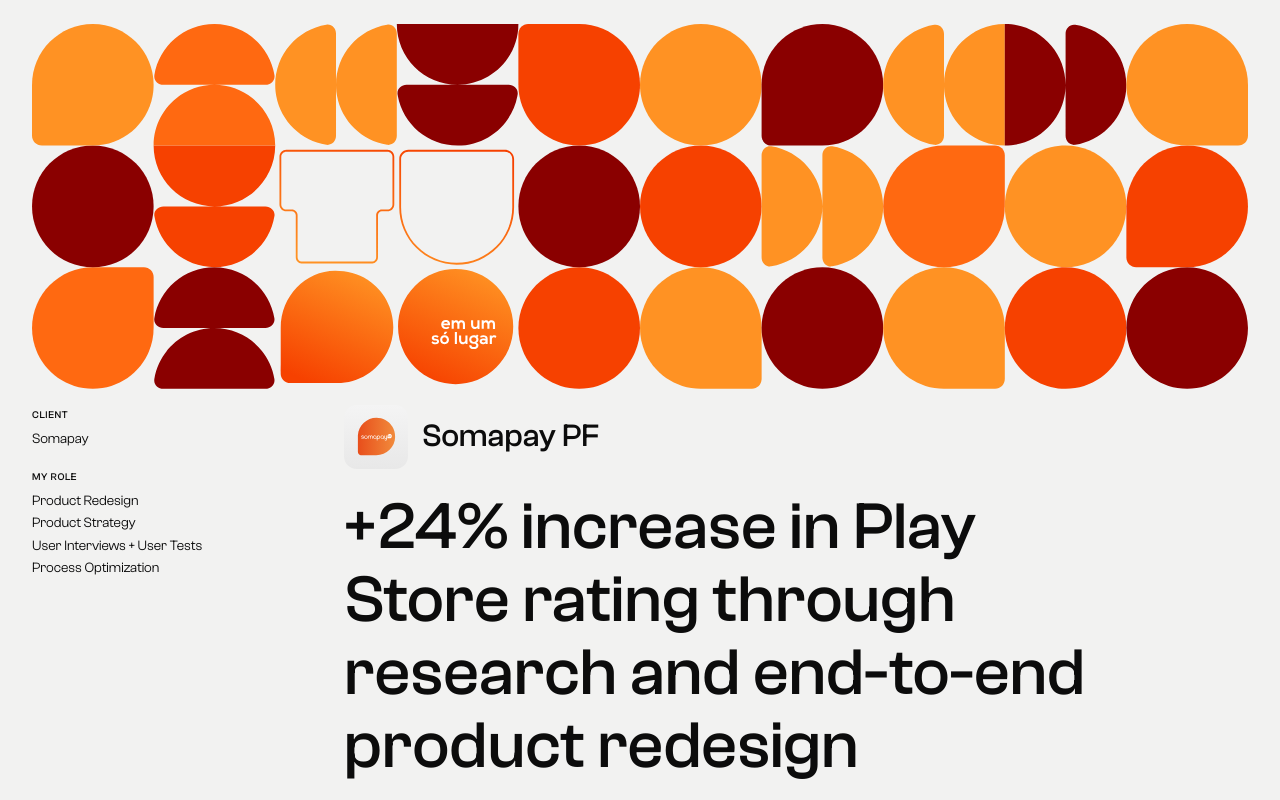
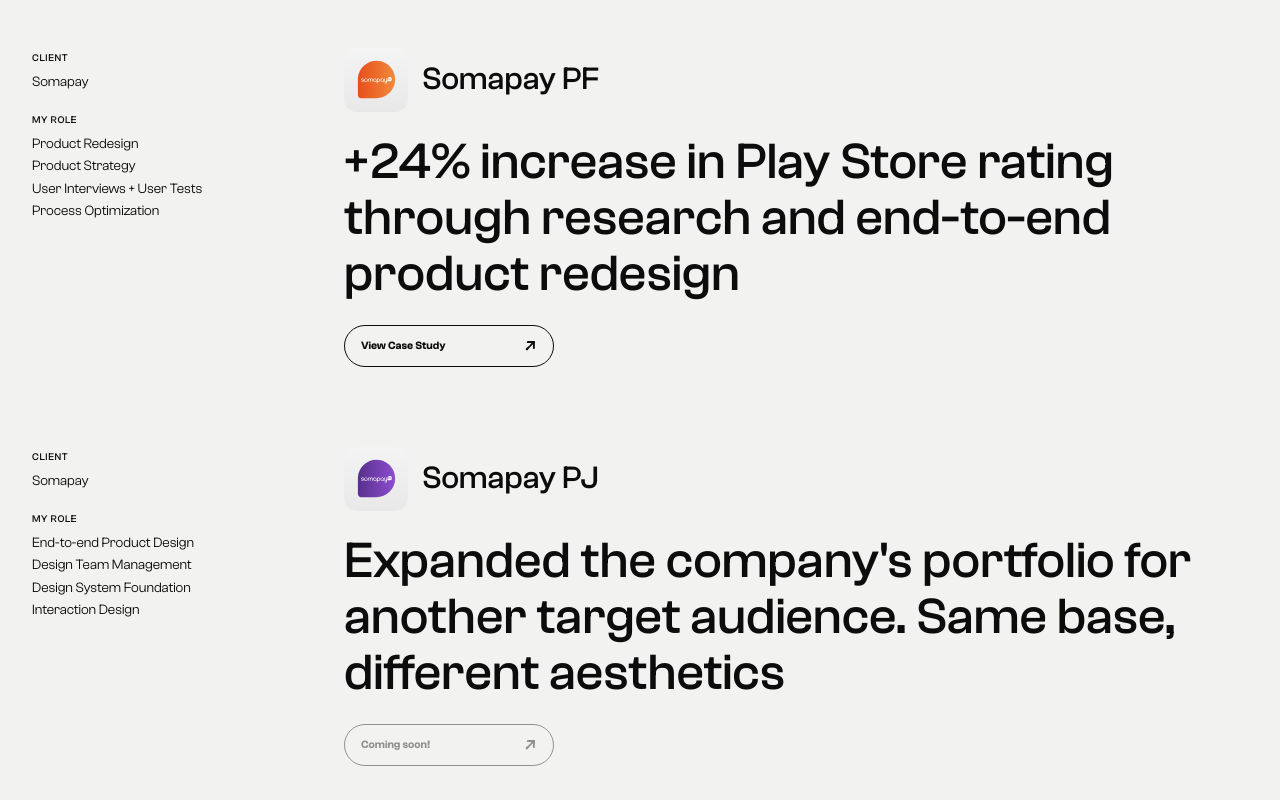
Before and after one commit to arielcavalcante/ariel-portfolio-react, a React (Vite) app: page / in a window 1280 px wide. Shown: the part 920-1720 px from the top of the page. Built offline with nearby package versions, Linux system fonts and the light colour scheme.

Commit message:
Adds small fixes and adjustments

```diff
--- a/src/components/ProjectCard.tsx
+++ b/src/components/ProjectCard.tsx
@@ -49,10 +49,13 @@
                     {project.available ? (
                         <a className="case-link" href={project.href}>
                             <span>{project.cta}</span>
-                            <span aria-hidden="true">↗</span>
+                            <span className="case-link__icon" aria-hidden="true" />
                         </a>
                     ) : (
-                        <span className="coming-soon">{project.cta}</span>
+                        <span className="coming-soon" aria-disabled="true">
+                            <span>{project.cta}</span>
+                            <span className="case-link__icon" aria-hidden="true" />
+                        </span>
                     )}
                 </div>
             </div>
--- a/src/content.ts
+++ b/src/content.ts
@@ -60,7 +60,7 @@
 						'User Interviews + User Tests',
 						'Process Optimization',
 					],
-					cta: 'VIEW CASE STUDY',
+					cta: 'View Case Study',
 					href: '/somapay-pf',
 					art: '/assets/somapay-pf-art.svg',
 					icon: '/assets/somapay-pf-icon.svg',
@@ -181,7 +181,7 @@
 						'Entrevistas + Testes com Usuários',
 						'Otimização de Processos',
 					],
-					cta: 'VER ESTUDO DE CASO',
+					cta: 'Ver estudo de caso',
 					href: '/somapay-pf',
 					art: '/assets/somapay-pf-art.svg',
 					icon: '/assets/somapay-pf-icon.svg',
--- a/src/pages/HomePage.tsx
+++ b/src/pages/HomePage.tsx
@@ -69,6 +69,10 @@
 			page.style.setProperty(
 				'--header-background-color',
 				overResume ? 'var(--navy)' : 'var(--paper)',
+			);
+			page.style.setProperty(
+				'--header-nav-color',
+				overResume ? 'var(--yellow)' : 'var(--ink)',
 			);
 		};
 
--- a/src/pages/SomapayPage.tsx
+++ b/src/pages/SomapayPage.tsx
@@ -1356,6 +1356,12 @@
 					? 'var(--sp-blue)'
 					: 'var(--sp-black)',
 			);
+			pageElement.style.setProperty(
+				'--language-switch-on-color',
+				styles.background === 'var(--sp-gold)'
+					? 'var(--sp-navy)'
+					: 'var(--gold)',
+			);
 		};
 
 		const queueHeaderUpdate = () => {
--- a/src/styles.css
+++ b/src/styles.css
@@ -468,7 +468,7 @@
 	background: var(--paper);
 }
 .language-switch.active > .language-switch__track {
-	background: var(--gold);
+	background: var(--language-switch-on-color, var(--gold));
 }
 
 .page-shell:not(.home-page)
@@ -530,7 +530,7 @@
 	flex-direction: column;
 	justify-content: space-evenly;
 	gap: 40px;
-	padding: 104px 32px 32px 32px;
+	padding: 128px 32px 32px;
 	background: var(--paper);
 	color: var(--brand-blue);
 }
@@ -538,6 +538,7 @@
 .home-page {
 	--header-text-color: var(--brand-blue);
 	--header-background-color: var(--paper);
+	--header-nav-color: var(--ink);
 }
 
 .home-page .site-header {
@@ -571,6 +572,7 @@
 	padding-inline: 4px;
 	font-size: 14px;
 	font-weight: 500;
+	color: var(--ink);
 }
 
 .availability__dot {
@@ -578,6 +580,7 @@
 	height: 8px;
 	border-radius: 50%;
 	background: var(--brand-blue);
+	color: var(--brand-blue);
 	box-shadow: 0 0 0 5px color-mix(in srgb, currentColor 12%, transparent);
 	animation: availability-pulse 2.6s ease-in-out infinite;
 }
@@ -637,7 +640,7 @@
 	flex-direction: column;
 	font-family: 'Clash Grotesk', Arial, sans-serif;
 	font-size: clamp(72px, 10.95vw, 157px);
-	font-weight: 600;
+	font-weight: 500;
 	line-height: 0.88;
 }
 
@@ -735,9 +738,7 @@
 }
 
 .project-card__visual {
-	width: 100%;
-	overflow: hidden;
-	border-radius: 8px;
+	display: none;
 }
 
 .project-card__visual img {
@@ -811,14 +812,15 @@
 }
 
 .project-card__summary h3 {
-	max-width: 760px;
+	max-width: 880px;
 	font-family: 'Clash Grotesk', Arial, sans-serif;
-	font-size: clamp(38px, 5.2vw, 72px);
+	font-size: clamp(32px, 4vw, 56px);
 	font-weight: 500;
 	line-height: 1.1;
 }
 
-.case-link {
+.case-link,
+.coming-soon {
 	display: inline-flex;
 	align-items: center;
 	justify-content: space-between;
@@ -830,12 +832,24 @@
 	border-radius: 999px;
 	font-family: 'Clash Grotesk', Arial, sans-serif;
 	font-size: 11px;
-	font-weight: 500;
+	font-weight: 600;
+	text-transform: none;
 	text-decoration: none;
+	color: inherit;
 	transition:
 		background-color 180ms ease,
 		color 180ms ease,
 		transform 180ms ease;
+}
+
+.case-link__icon {
+	width: 13px;
+	height: 13px;
+	flex: 0 0 auto;
+	background: currentColor;
+	-webkit-mask: url('/assets/icons/arrow right.svg') center / contain no-repeat;
+	mask: url('/assets/icons/arrow right.svg') center / contain no-repeat;
+	transform: rotate(-45deg);
 }
 
 .case-link:hover,
@@ -846,16 +860,26 @@
 }
 
 .coming-soon {
-	width: max-content;
-	padding: 13px 16px;
-	border: 1px solid var(--paper);
-	border-radius: 999px;
-	background: var(--paper);
-	font-family: 'Clash Grotesk', Arial, sans-serif;
-	font-size: 11px;
-	font-weight: 500;
-	width: max-content;
-	min-width: 210px;
+	cursor: not-allowed;
+	opacity: 0.42;
+}
+
+@media (min-width: 810px) {
+	.home-page .desktop-nav {
+		color: var(--header-nav-color);
+	}
+
+	.home-page .desktop-nav .nav-count {
+		background: var(--header-nav-color);
+	}
+
+	.home-page .desktop-nav .language-switch__track {
+		background: var(--header-text-color);
+	}
+
+	.home-page .desktop-nav .language-switch.active > .language-switch__track {
+		background: var(--language-switch-on-color, var(--gold));
+	}
 }
 
 /* Home resume */
@@ -1244,7 +1268,7 @@
 		min-height: auto;
 		justify-content: flex-start;
 		gap: 40px;
-		padding-block: 68px 70px;
+		padding-block: 92px 70px;
 	}
 
 	.project-card__content {
@@ -1447,7 +1471,7 @@
 
 	.home-hero {
 		gap: 24px;
-		padding: 64px 16px;
+		padding: 88px 16px 64px;
 	}
 
 	.availability {
```
Also changed, not shown: 1 other file (tests, documents, lock files or other folders).
